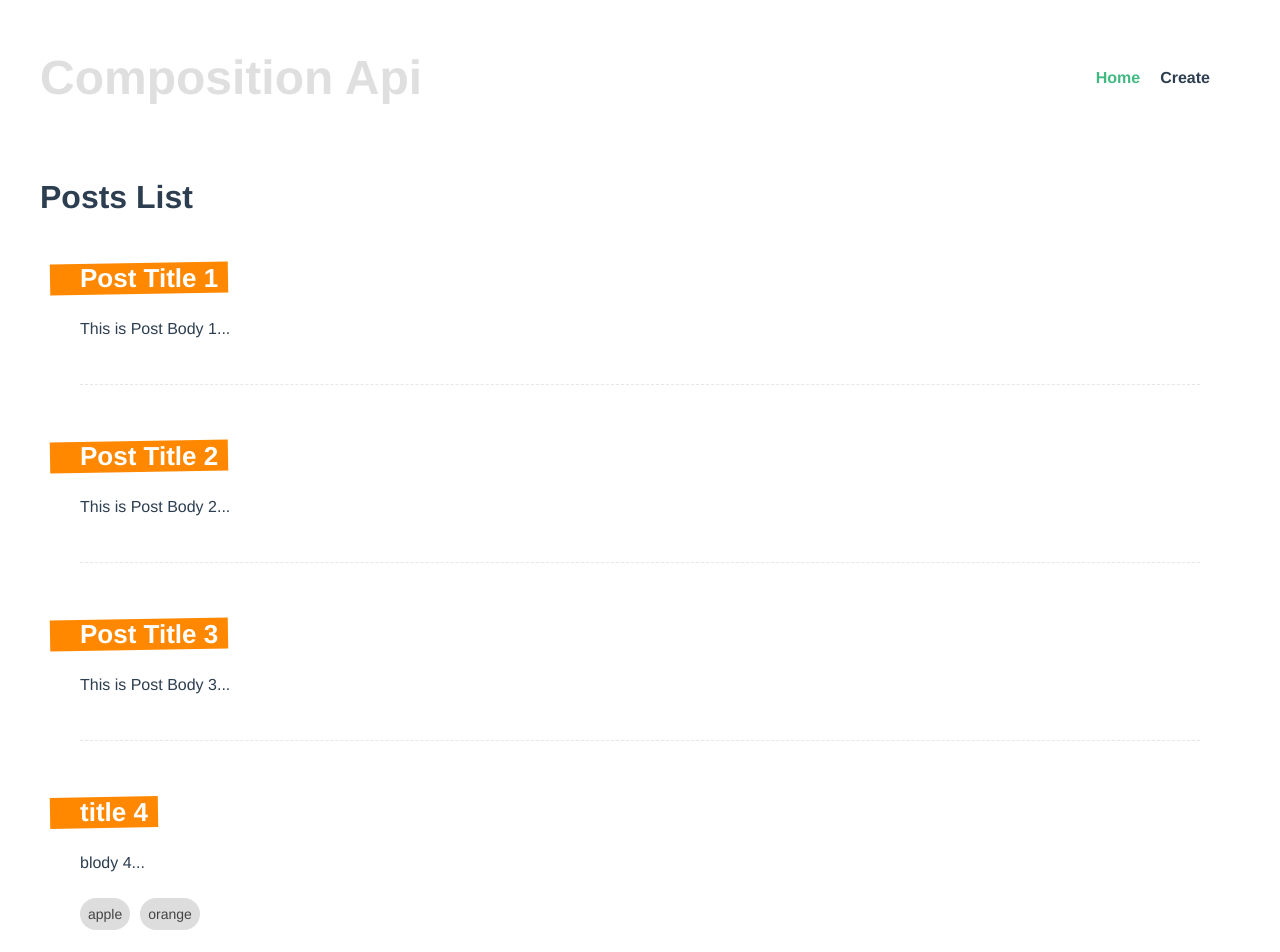
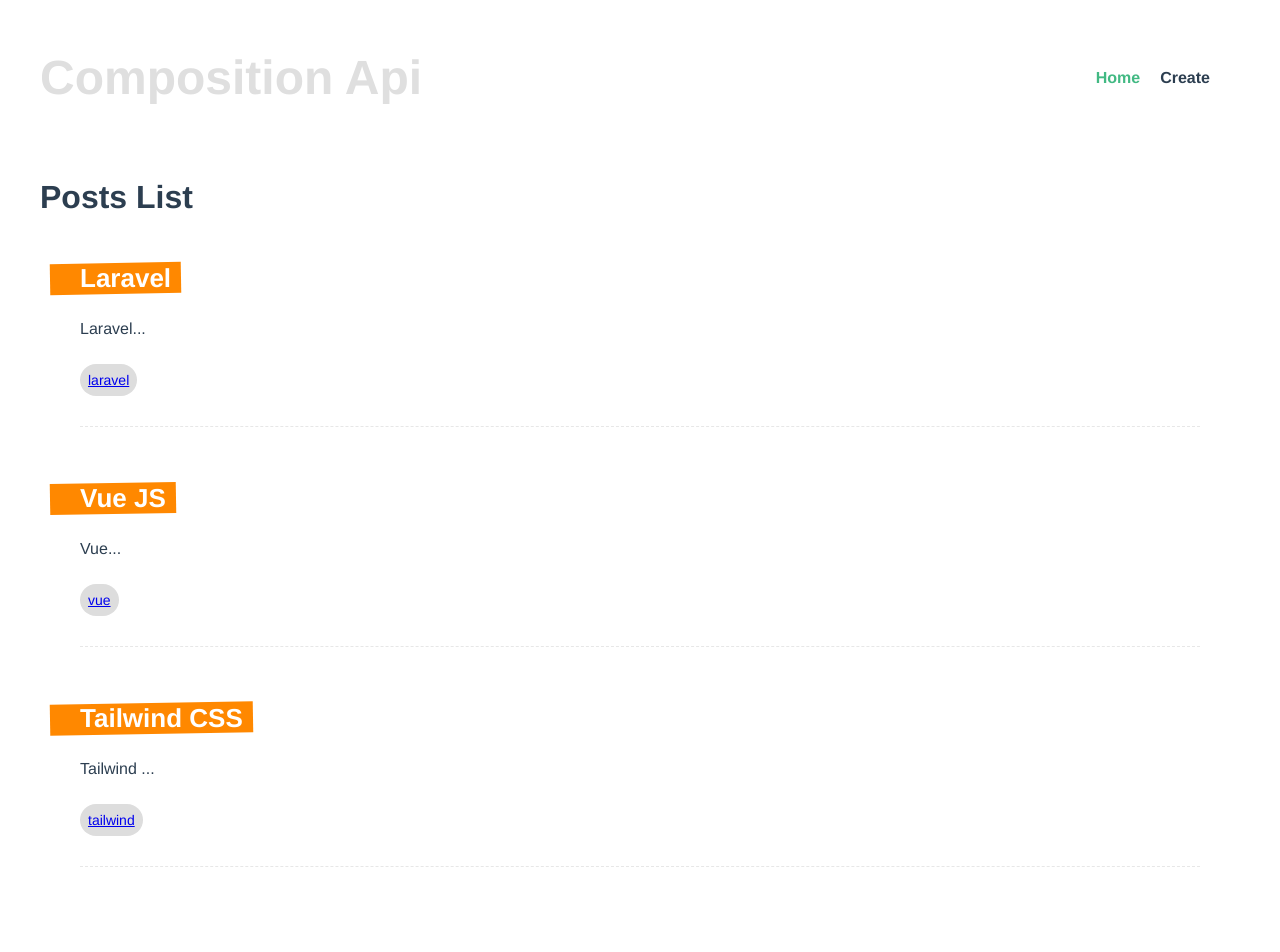
Before and after one commit to Puchai30/Aync-in-composition-api, a Vue app: page / in a window 1280 px wide. Shown: the top 952 px of the page. After the commit the page ends 915 px from the top, so only its background shows below. Built offline with nearby package versions, Linux system fonts and the light colour scheme; data requests are answered from the project's data file.

Commit message:
creating a tag route

```diff
--- a/database/db.json
+++ b/database/db.json
@@ -1,35 +1,27 @@
 {
   "posts": [
     {
-      "id": "1",
-      "title": "Post Title 1",
-      "body": "This is Post Body 1"
-    },
-    {
-      "id": "2",
-      "title": "Post Title 2",
-      "body": "This is Post Body 2"
-    },
-    {
-      "id": "3",
-      "title": "Post Title 3",
-      "body": "This is Post Body 3"
-    },
-    {
-      "id": "80fe",
-      "title": "title 4",
-      "body": "blody 4",
+      "id": "5ba6",
+      "title": "Laravel",
+      "body": "Laravel",
       "tags": [
-        "apple",
-        "orange"
+        "laravel"
       ]
     },
     {
-      "id": "128f",
-      "title": "title 5 ",
-      "body": "body 5",
+      "id": "6193",
+      "title": "Vue JS",
+      "body": "Vue",
       "tags": [
-        "php"
+        "vue"
+      ]
+    },
+    {
+      "id": "557f",
+      "title": "Tailwind CSS",
+      "body": "Tailwind ",
+      "tags": [
+        "tailwind"
       ]
     }
   ]
--- a/src/components/Create.vue
+++ b/src/components/Create.vue
@@ -7,12 +7,8 @@
     <textarea required v-model="body"></textarea>
 
     <label>Tags(hit enter to add a tags)</label>
-    <input
-      required
-      type="text"
-      v-model="tag"
-      @keydown.enter.prevent="handleKeyDown"
-    />
+    <input type="text" v-model="tag" @keydown.enter.prevent="handleKeyDown" />
+
     <div v-for="tag in tags" :key="tag" class="pill">
       {{ tag }}
     </div>
--- a/src/components/SinglePost.vue
+++ b/src/components/SinglePost.vue
@@ -6,7 +6,9 @@
     <p>{{ cutPostBody }}</p>
 
     <div v-for="tag in posts_list.tags" :key="tag" class="pill">
-      {{ tag }}
+      <router-link :to="{ name: 'tag', params: { tag } }">
+        {{ tag }}
+      </router-link>
     </div>
   </div>
 </template>
--- a/src/router/index.js
+++ b/src/router/index.js
@@ -2,6 +2,7 @@ import { createRouter, createWebHistory } from "vue-router";
 import HomeView from "../views/HomeView.vue";
 import Detail from "../views/Detail.vue";
 import Create from "../components/Create.vue";
+import Tag from "../views/Tag.vue";
 
 const routes = [
   {
@@ -20,6 +21,12 @@ const routes = [
     name: "create",
     component: Create,
   },
+  {
+    path: "/tags/:tag",
+    name: "tag",
+    component: Tag,
+    props: true,
+  },
 ];
 
 const router = createRouter({
--- /dev/null
+++ b/src/views/Tag.vue
@@ -0,0 +1,35 @@
+<template>
+  <div v-if="error">
+    {{ error }}
+  </div>
+
+  <div v-if="posts.length">
+    <PostsList :home_posts="filterPosts"></PostsList>
+  </div>
+  <div v-else>Loading . . .</div>
+</template>
+
+<script>
+import PostsList from "../components/PostsList";
+import getPosts from "@/composables/getPosts";
+
+import { computed } from "vue";
+export default {
+  components: { PostsList },
+  props: ["tag"],
+  setup(props) {
+    let { posts, error, load } = getPosts();
+    load();
+
+    let filterPosts = computed(() => {
+      return posts.value.filter((post) => {
+        return post.tags.includes(props.tag);
+      });
+    });
+
+    return { posts, error, filterPosts };
+  },
+};
+</script>
+
+<style></style>
```
